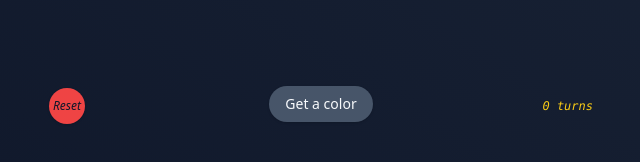
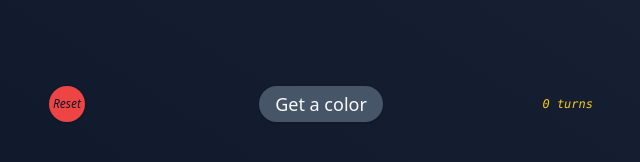
Before and after one commit to tomtom637/Kapla-Die, a React (Vite) app: page / in a window 1280 px wide. Shown: the part 634-796 px from the top of the page, without its empty margins (319-959 px from the left). Built offline with nearby package versions, Linux system fonts and the light colour scheme.

Commit message:
made the "Get a color" button bigger

```diff
--- a/src/App.tsx
+++ b/src/App.tsx
@@ -60,8 +60,8 @@ export default function App() {
           ))}
         </div>
       </div>
-      <footer className="relative mx-auto flex max-w-xl items-center justify-center p-4">
-        <div className="absolute left-[1rem] top-0 translate-y-1/2">
+      <footer className="relative mx-auto flex max-w-xl items-baseline justify-center p-4">
+        <div className="absolute left-[1rem] top-[50%] translate-y-[-50%]">
           <Button
             className="size-[2.25rem] rounded-full bg-red-500 p-1 text-xs italic text-slate-900 hover:bg-red-400"
             onClick={handleReset}
@@ -72,12 +72,12 @@ export default function App() {
         <div>
           <Button
             onClick={handleClick}
-            className="rounded-full bg-slate-600 hover:bg-slate-500"
+            className="rounded-full bg-slate-600 text-lg hover:bg-slate-500"
           >
             Get a color
           </Button>
         </div>
-        <div className="absolute right-[1rem] top-0 translate-y-1/2">
+        <div className="absolute right-[1rem] top-[50%] translate-y-[-50%]">
           <span className="block min-w-[3.6rem] py-[0.6rem] text-end font-mono text-xs italic text-yellow-400">
             {colors.length} {colors.length === 1 ? "turn" : "turns"}
           </span>
```
